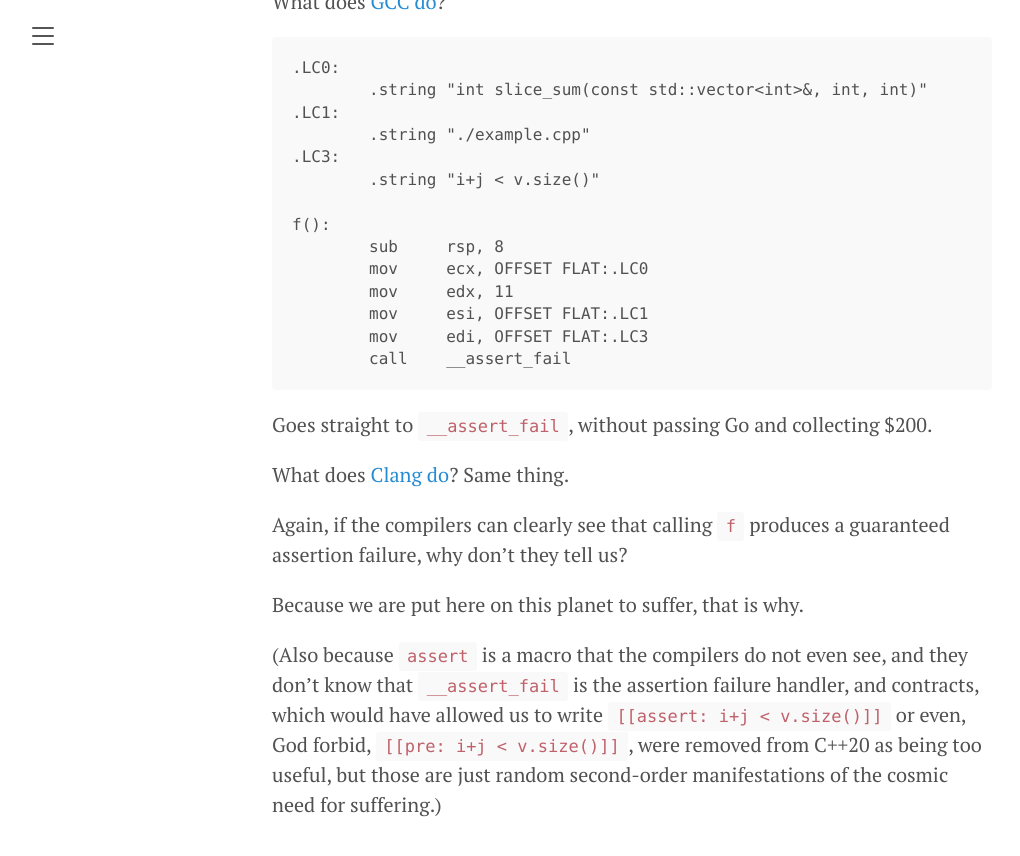
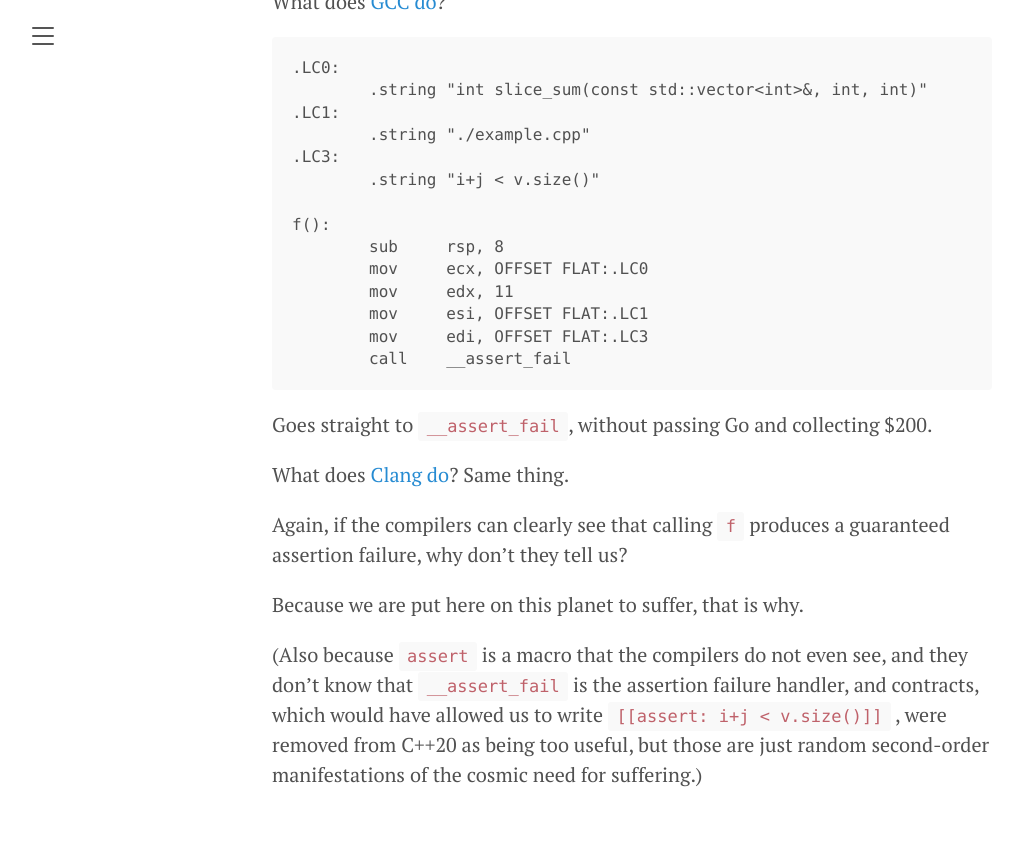
Before and after one commit to pdimov/blog, a Jekyll site: the page built from _posts/2020-07-24-compilers-do-static-analysis.md, in a window 1280 px wide and 900 px high, scrolled down 2219 px. Shown: the top 856 px of the window, without its empty margins (8-1028 px from the left). Built offline with Jekyll 4.4.1, drawn with Linux system fonts in a browser that asks for light colours.

Commit message:
Minor edits

````diff
--- a/_posts/2020-07-24-compilers-do-static-analysis.md
+++ b/_posts/2020-07-24-compilers-do-static-analysis.md
@@ -24,7 +24,7 @@ which goes out of scope. Second, the check in `g` is reversed; in the case
 `p` is a null pointer, it dereferences it, instead of doing the opposite --
 dereference `p` only when it's not null.
 
-This is what [GCC emits](https://godbolt.org/z/P9o8dK) for `g`:
+This is what [GCC emits](https://godbolt.org/z/rbn9KP) for `g`:
 
 ```
 g(int*):
@@ -113,7 +113,6 @@ Because we are put here on this planet to suffer, that is why.
 
 (Also because `assert` is a macro that the compilers do not even see, and they
 don't know that `__assert_fail` is the assertion failure handler, and contracts,
-which would have allowed us to write `[[assert: i+j < v.size()]]` or even, God
-forbid, `[[pre: i+j < v.size()]]`, were removed from C++20 as being too useful,
-but those are just random second-order manifestations of the cosmic need for
-suffering.)
+which would have allowed us to write `[[assert: i+j < v.size()]]` , were removed
+from C++20 as being too useful, but those are just random second-order
+manifestations of the cosmic need for suffering.)
````
